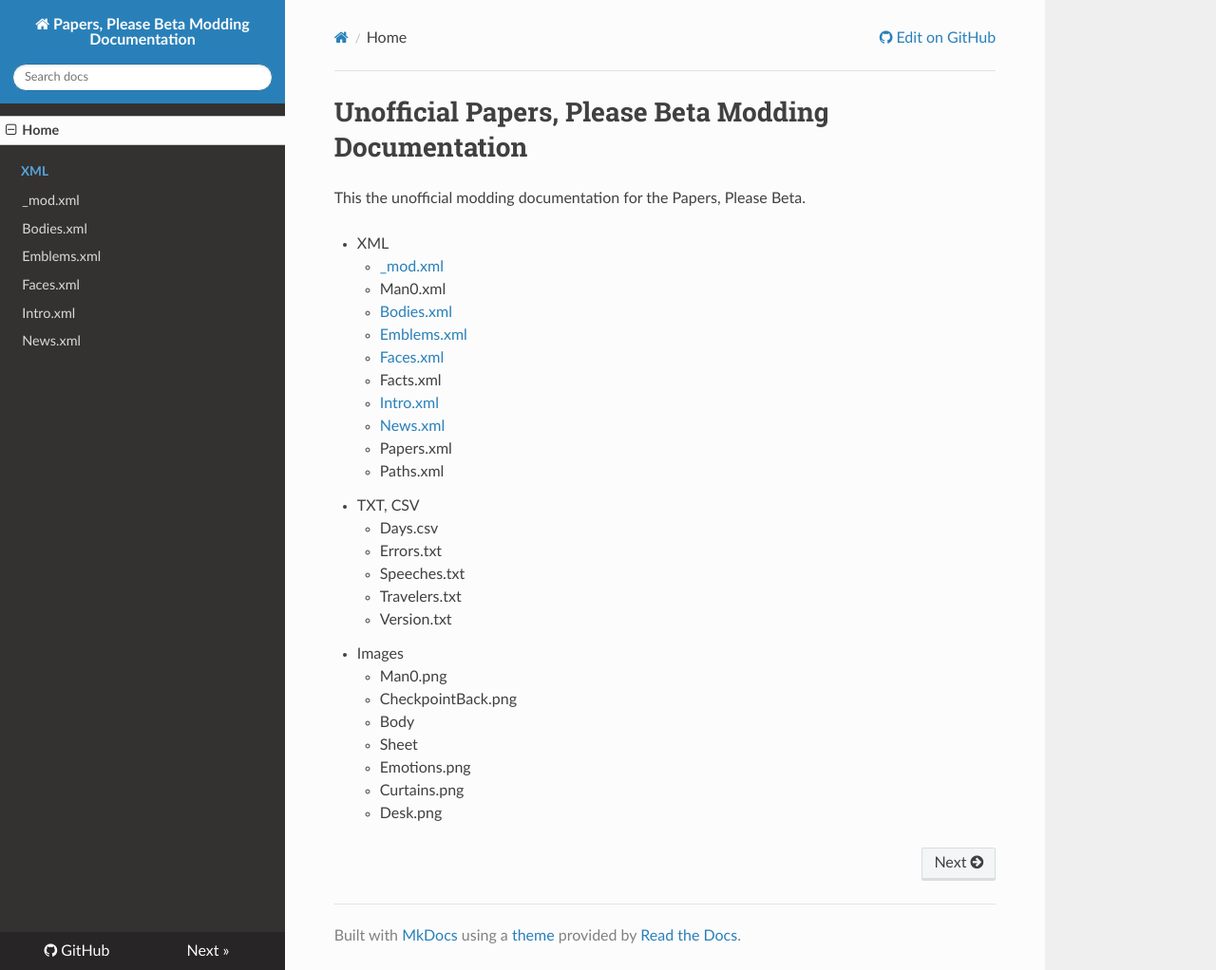
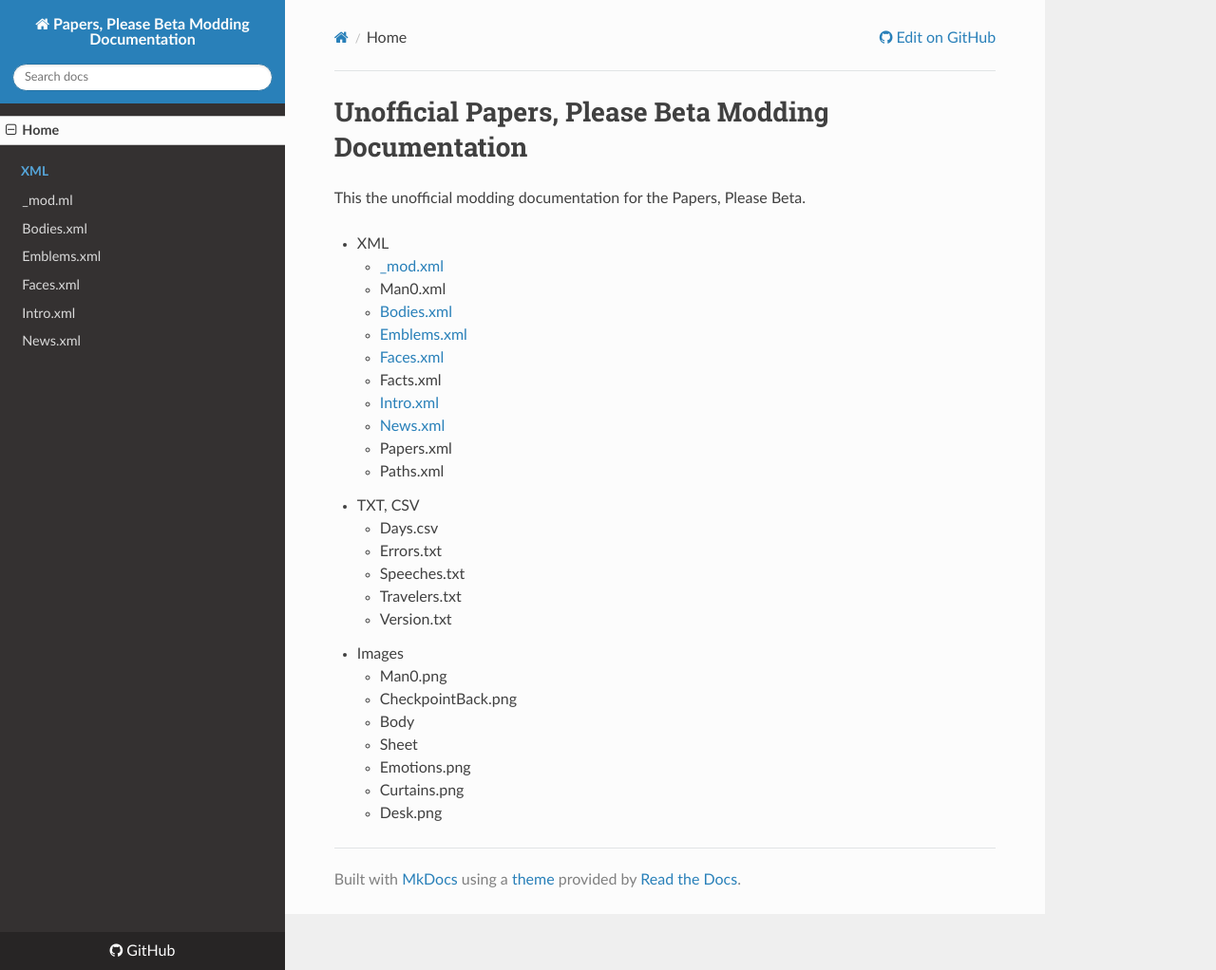
Before and after one commit to marinesciencedude/PapersPleaseModdingDoc, an MkDocs documentation site: the page built from docs/index.md, in a window 1280 px wide and 1022 px high. Shown: the whole window at 95% size. Built offline with MkDocs 1.6.1, drawn with Linux system fonts in a browser that asks for light colours; nearby versions of some CDN libraries; old or Windows-style settings are respelled for this version of MkDocs; part of the change alters nothing that is shown.

Commit message:
Changed from page format to nav

```diff
--- a/mkdocs.yml
+++ b/mkdocs.yml
@@ -2,11 +2,12 @@ site_name: Papers, Please Beta Modding Documentation
 site_author: marinesciencedude
 repo_url: https://github.com/marinesciencedude/PapersPleaseModdingDoc
 theme: readthedocs
-pages:
-- ['index.md', 'Home']
-- ['xml/_mod.md', 'XML', '_mod.xml']
-- ['xml/Bodies.md', 'XML', 'Bodies.xml']
-- ['xml/Emblems.md', 'XML', 'Emblems.xml']
-- ['xml/Faces.md', 'XML', 'Faces.xml']
-- ['xml/Intro.md', 'XML', 'Intro.xml']
-- ['xml/News.md', 'XML', 'News.xml']
+nav:
+    - Home: 'index.md'
+    - XML:
+        - _mod.ml: '_mod.md'
+        - Bodies.xml: 'Bodies.md'
+        - Emblems.xml: 'Emblems.md'
+        - Faces.xml: 'Faces.md'
+        - Intro.xml: 'Intro.md'
+        - News.xml: 'News.md'
```
